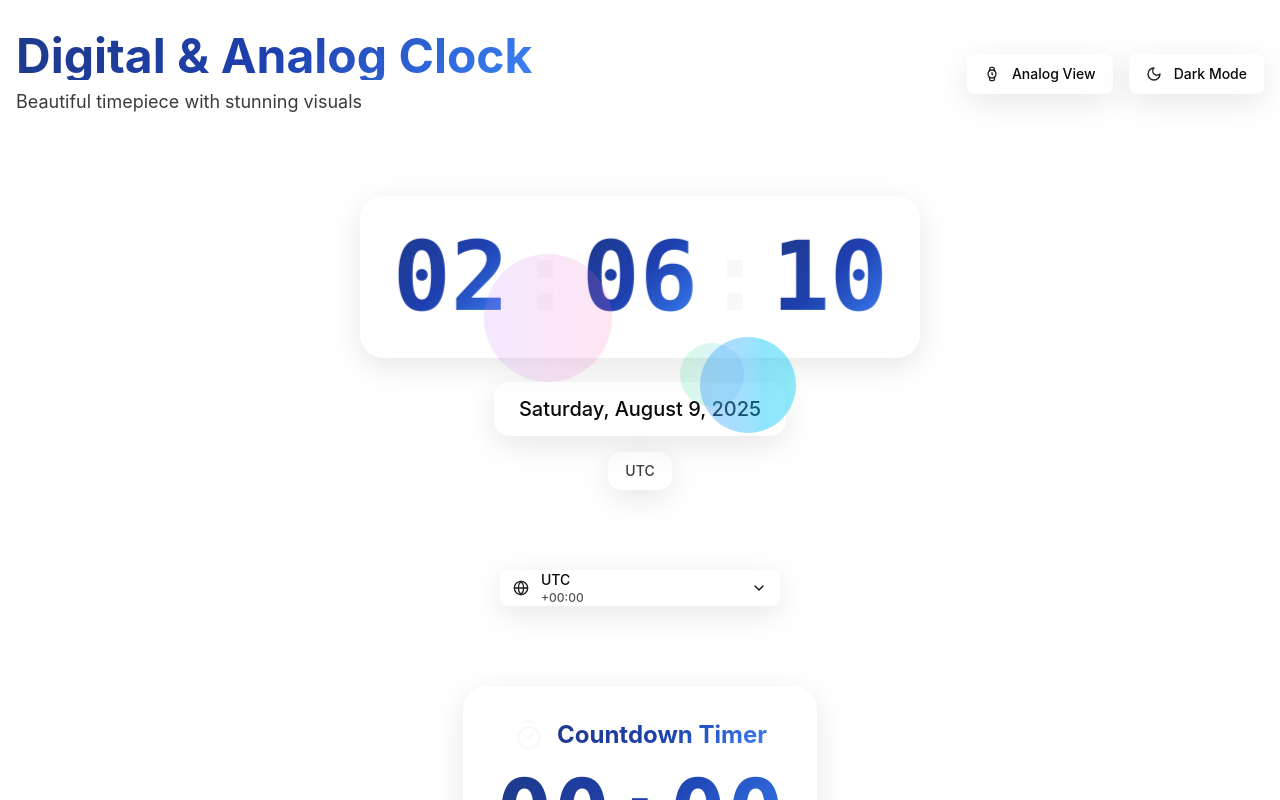
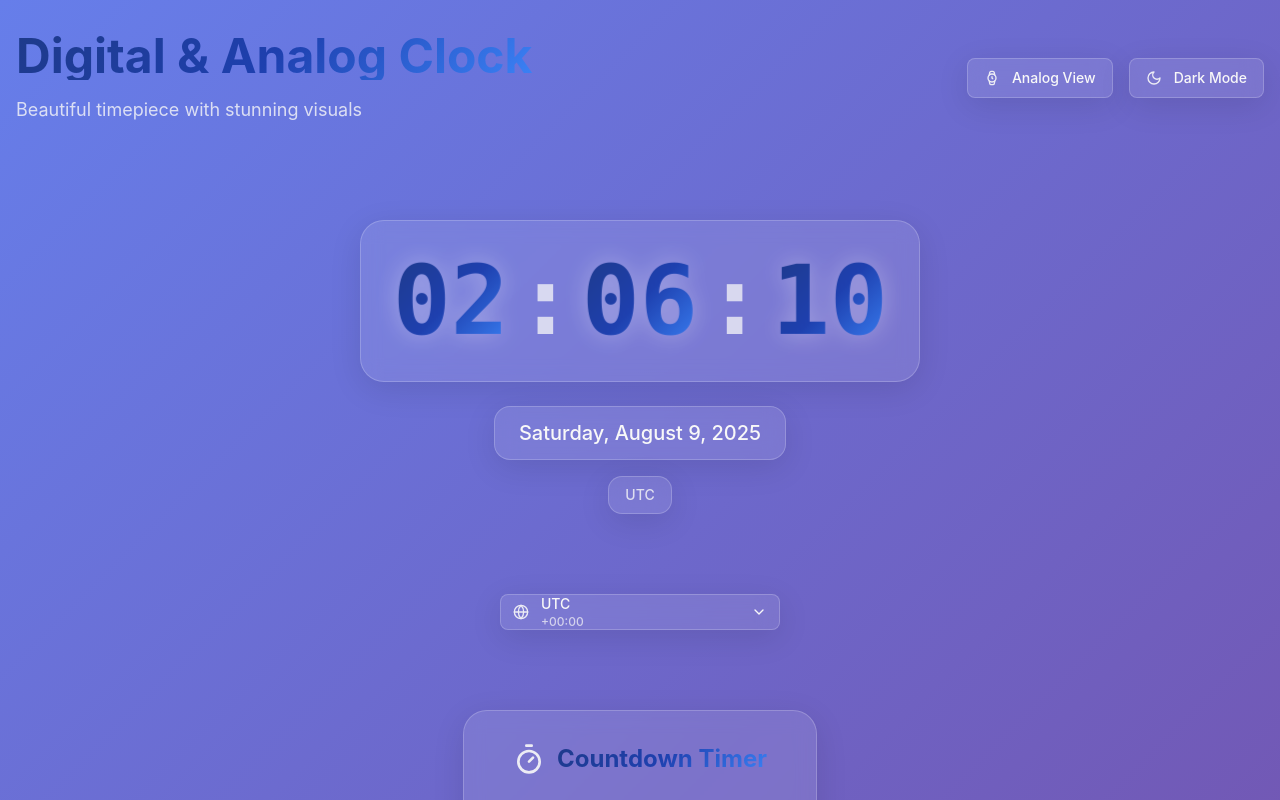
Before and after one commit to RenDub73/clockapp, a React (Vite) app: page / in a window 1280 px wide. Shown: the top 800 px of the page. Built offline with nearby package versions, Linux system fonts and the light colour scheme.

Commit message:
Implement requested edits: remove bubbles, re-add color background, fix heading overlap, darken light mode colons, add AdSense

```diff
--- a/src/App.css
+++ b/src/App.css
@@ -43,8 +43,8 @@
 
 :root {
   --radius: 0.625rem;
-  --background: #ffffff;
-  --foreground: oklch(0.145 0 0);
+  --background: linear-gradient(135deg, #667eea 0%, #764ba2 100%);
+  --foreground: oklch(0.98 0 0);
   --card: oklch(1 0 0 / 0.1);
   --card-foreground: oklch(0.145 0 0);
   --popover: oklch(1 0 0 / 0.95);
@@ -77,7 +77,7 @@
 }
 
 .dark {
-  --background: #000000;
+  --background: linear-gradient(135deg, #1a1a2e 0%, #16213e 50%, #0f3460 100%);
   --foreground: oklch(0.98 0 0);
   --card: oklch(0.1 0 0 / 0.3);
   --card-foreground: oklch(0.98 0 0);
--- a/src/App.jsx
+++ b/src/App.jsx
@@ -29,9 +29,9 @@ function App() {
       <div className="min-h-screen relative overflow-hidden">
         <div className="relative z-10 container mx-auto px-4 py-8">
           {/* Header with controls */}
-          <div className="flex flex-col sm:flex-row justify-between items-center mb-12 gap-6">
+          <div className="flex flex-col sm:flex-row justify-between items-center mb-16 gap-8">
             <div className="text-center sm:text-left">
-              <h1 className="text-4xl md:text-5xl font-bold gradient-text mb-2">
+              <h1 className="text-4xl md:text-5xl font-bold gradient-text mb-4">
                 Digital & Analog Clock
               </h1>
               <p className="text-lg opacity-80">
@@ -124,7 +124,19 @@ function App() {
           </div>
 
           {/* Footer */}
-          <div className="flex justify-center mt-12">
+          <div className="flex flex-col items-center mt-12 gap-6">
+            {/* AdSense */}
+            <div style={{ margin: "30px 0" }}>
+              <ins
+                className="adsbygoogle"
+                style={{ display: "block" }}
+                data-ad-client="ca-pub-7817395457584126"
+                data-ad-slot="6362211799"
+                data-ad-format="auto"
+                data-full-width-responsive="true"
+              />
+            </div>
+
             <div className="glass-morphism rounded-xl px-4 py-2 pulse-glow">
               <div className="text-sm font-medium opacity-80">
                 ✨ Stunning clock with all features complete!
--- a/src/components/AnalogClock.jsx
+++ b/src/components/AnalogClock.jsx
@@ -88,7 +88,7 @@ const AnalogClock = ({ timezone = 'UTC' }) => {
 
   return (
     <div className="flex flex-col items-center justify-center p-8">
-      <div className="relative floating">
+      <div className="relative">
         {/* Outer glow ring */}
         <div className="absolute inset-0 rounded-full bg-gradient-to-r from-purple-400 via-pink-400 to-blue-400 opacity-20 blur-xl scale-110 animate-pulse"></div>
 
@@ -243,13 +243,6 @@ const AnalogClock = ({ timezone = 'UTC' }) => {
           {timezone}
         </div>
       </div>
-
-      {/* Decorative elements */}
-      <div className="absolute inset-0 pointer-events-none overflow-hidden">
-        <div className="absolute top-1/4 left-1/4 w-32 h-32 bg-gradient-to-r from-purple-400 to-pink-400 rounded-full opacity-5 animate-pulse"></div>
-        <div className="absolute bottom-1/4 right-1/4 w-24 h-24 bg-gradient-to-r from-blue-400 to-cyan-400 rounded-full opacity-5 animate-pulse delay-1000"></div>
-        <div className="absolute top-1/2 right-1/3 w-16 h-16 bg-gradient-to-r from-green-400 to-blue-400 rounded-full opacity-5 animate-pulse delay-2000"></div>
-      </div>
     </div>
   );
 };
--- a/src/components/DigitalClock.jsx
+++ b/src/components/DigitalClock.jsx
@@ -37,12 +37,12 @@ const DigitalClock = ({ timezone = 'UTC' }) => {
   return (
     <div className="flex flex-col items-center justify-center p-8">
       {/* Main clock display */}
-      <div className="glass-morphism rounded-3xl p-8 mb-6 floating">
+      <div className="glass-morphism rounded-3xl p-8 mb-6">
         <div className="flex items-center justify-center space-x-2 text-6xl md:text-8xl font-mono font-bold">
           <span className="gradient-text pulse-glow">{hours}</span>
-          <span className="text-primary animate-pulse">:</span>
+          <span className="text-foreground animate-pulse opacity-80">:</span>
           <span className="gradient-text pulse-glow">{minutes}</span>
-          <span className="text-primary animate-pulse">:</span>
+          <span className="text-foreground animate-pulse opacity-80">:</span>
           <span className="gradient-text pulse-glow">{seconds}</span>
         </div>
       </div>
@@ -60,13 +60,6 @@ const DigitalClock = ({ timezone = 'UTC' }) => {
           {timezone}
         </div>
       </div>
-
-      {/* Decorative elements */}
-      <div className="absolute inset-0 pointer-events-none overflow-hidden">
-        <div className="absolute top-1/4 left-1/4 w-32 h-32 bg-gradient-to-r from-purple-400 to-pink-400 rounded-full opacity-10 animate-pulse"></div>
-        <div className="absolute bottom-1/4 right-1/4 w-24 h-24 bg-gradient-to-r from-blue-400 to-cyan-400 rounded-full opacity-10 animate-pulse delay-1000"></div>
-        <div className="absolute top-1/2 right-1/3 w-16 h-16 bg-gradient-to-r from-green-400 to-blue-400 rounded-full opacity-10 animate-pulse delay-2000"></div>
-      </div>
     </div>
   );
 };
```
Also changed, not shown: 1 other file (tests, documents, lock files or other folders).
